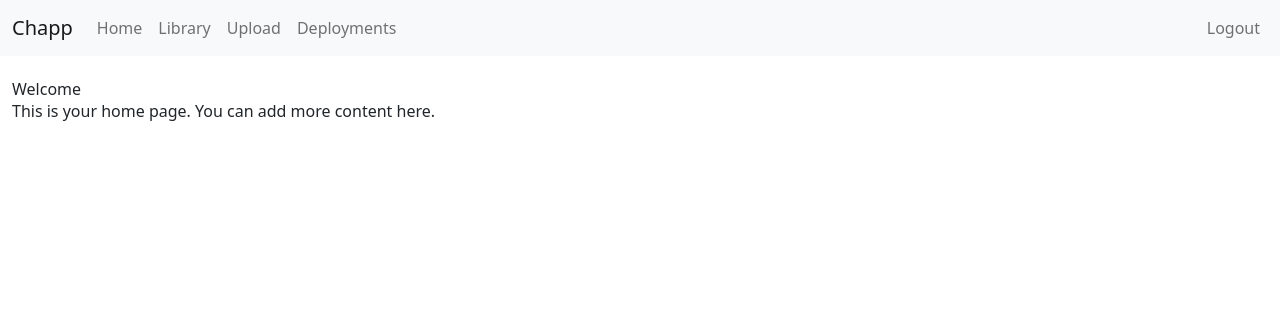
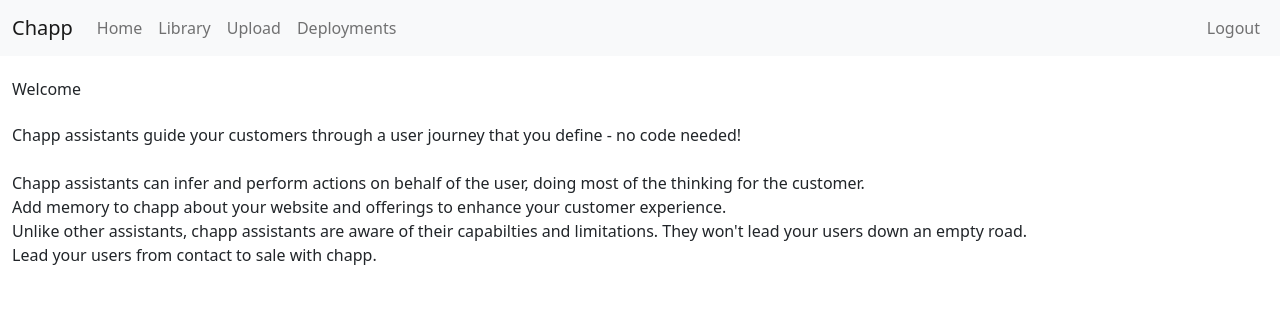
Before and after one commit to knb47/webpage-chatbot-builder, a Django app: page / in a window 1280 px wide. Shown: the top 316 px of the page. Run offline with Django 5.2, Linux system fonts and the light colour scheme; the visitor is signed in with stand-in values (Sample User, id 1).

Commit message:
ui update

```diff
--- a/backend/static/templates/home.html
+++ b/backend/static/templates/home.html
@@ -4,5 +4,13 @@
 
 {% block content %}
 <h1>Welcome</h1>
-<p>This is your home page. You can add more content here.</p>
+<br>
+<p>Chapp assistants guide your customers through a user journey that you define - no code needed!</p>
+<br>
+<ul>
+    <li>Chapp assistants can infer and perform actions on behalf of the user, doing most of the thinking for the customer.</li>
+    <li>Add memory to chapp about your website and offerings to enhance your customer experience.</li>
+    <li>Unlike other assistants, chapp assistants are aware of their capabilties and limitations. They won't lead your users down an empty road.</li>
+    <li>Lead your users from contact to sale with chapp.</li>
+</ul>
 {% endblock %}
--- a/backend/static/templates/library.html
+++ b/backend/static/templates/library.html
@@ -5,7 +5,7 @@
 {% block title %}Library{% endblock %}
 
 {% block content %}
-<h1 class="text-2xl font-bold mb-4">Your Uploaded Files</h1>
+<h1 class="text-2xl font-bold mb-4">Your Chat App Configurations</h1>
 
 <!-- Include the notification template -->
 {% include 'notification.html' %}
--- a/backend/static/templates/upload.html
+++ b/backend/static/templates/upload.html
@@ -1,9 +1,9 @@
 {% extends 'base.html' %}
 
-{% block title %}Upload File{% endblock %}
+{% block title %}Upload Configuration{% endblock %}
 
 {% block content %}
-<h1 class="text-2xl font-bold mb-4">Upload File</h1>
+<h1 class="text-2xl font-bold mb-4">Upload Prebuilt Configuration</h1>
 <form method="post" enctype="multipart/form-data" class="space-y-4 bg-white p-6 rounded-lg shadow-lg">
     {% csrf_token %}
     {{ form.as_p }}
```
